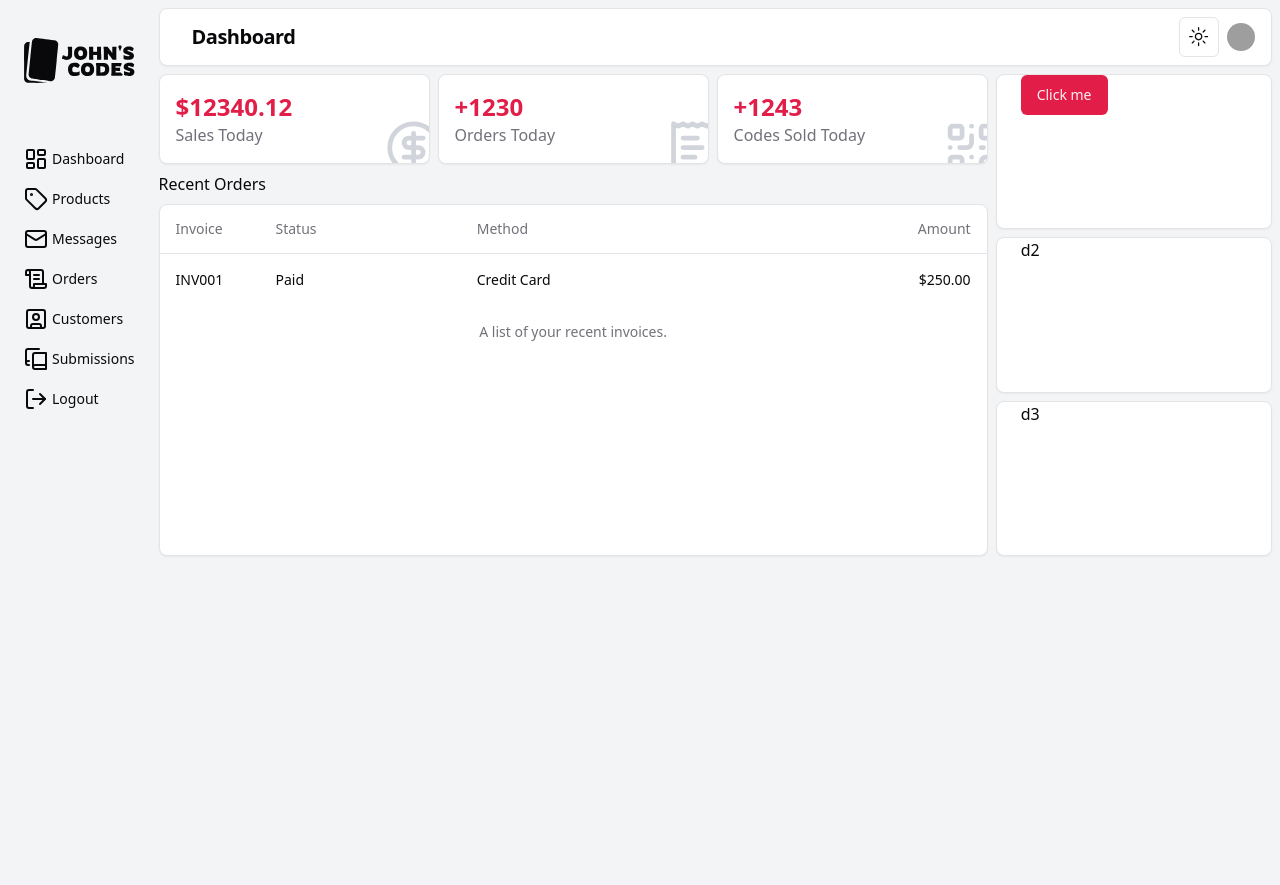
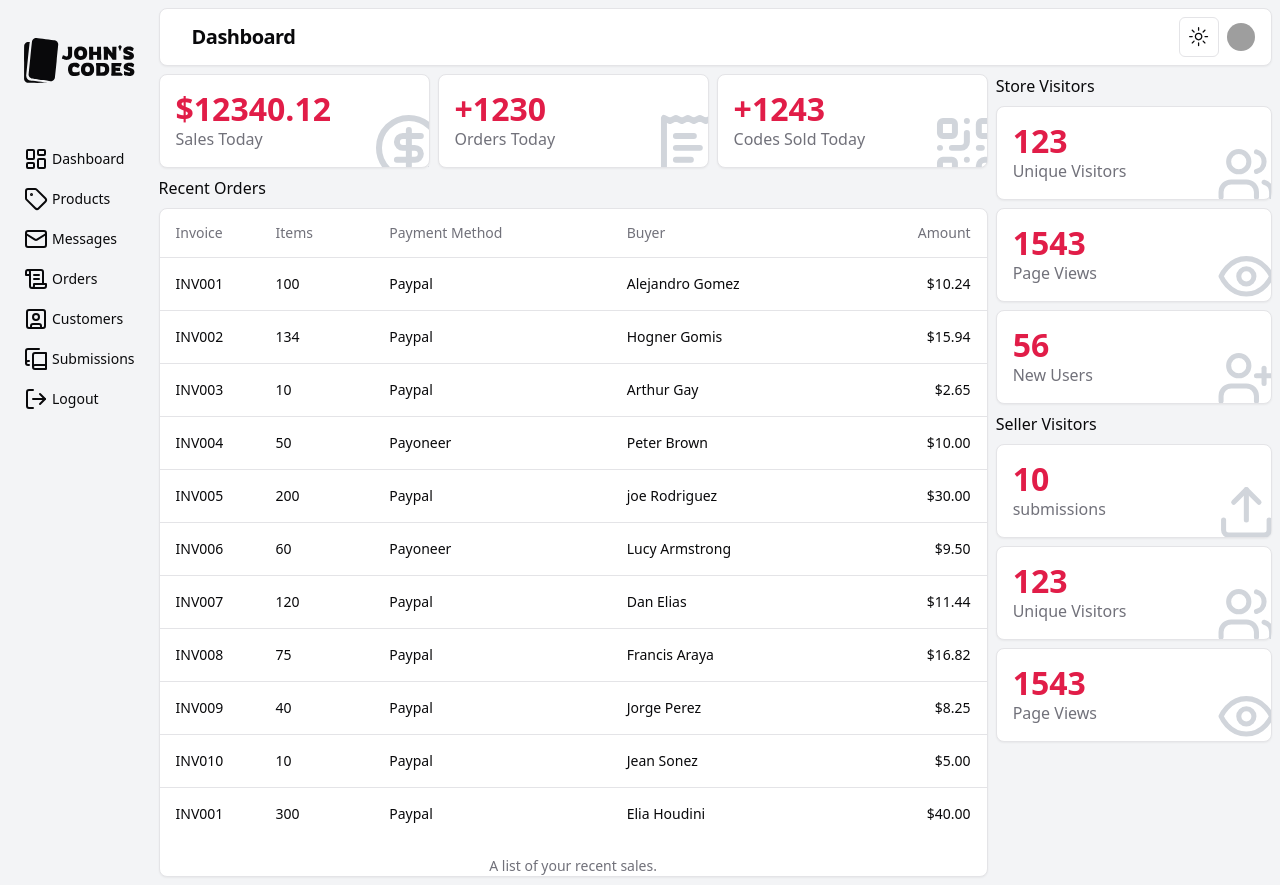
Before and after one commit to betajohn/eCommerce-Admin-Dashboard, a Next.js app: page /admin in a window 1280 px wide. Before the commit the page ends 800 px from the top, so only its background shows below. Built offline with nearby package versions, Linux system fonts and the light colour scheme; grey boxes are pictures that could not be loaded.

Commit message:
Complete dashboard tab

```diff
--- a/src/components/admin/DBBody.tsx
+++ b/src/components/admin/DBBody.tsx
@@ -9,6 +9,8 @@ import {
 import TopThree from '@/components/admin/dashboard/TopThree';
 import RecentOrders from '@/components/admin/dashboard/RecentOrders';
 import { Button } from '@/components/ui/button';
+import StoreViews from '@/components/admin/dashboard/StoreViews';
+import SellerViews from '@/components/admin/dashboard/SellerViews';
 
 export default function DBBody() {
   return (
@@ -24,17 +26,10 @@ export default function DBBody() {
       </div>
       {/*4th column */}
       <div className="w-full h-full flex flex-col gap-2">
-        <Card className="w-full aspect-video">
-          <CardContent>
-            <Button>Click me</Button>
-          </CardContent>
-        </Card>
-        <Card className="w-full aspect-video">
-          <CardContent>d2</CardContent>
-        </Card>
-        <Card className="w-full aspect-video">
-          <CardContent>d3</CardContent>
-        </Card>
+        <span>Store Visitors</span>
+        <StoreViews />
+        <span>Seller Visitors</span>
+        <SellerViews />
       </div>
     </div>
   );
--- a/src/components/admin/dashboard/RecentOrders.tsx
+++ b/src/components/admin/dashboard/RecentOrders.tsx
@@ -8,28 +8,120 @@ import {
   TableRow,
 } from '@/components/ui/table';
 
+interface order {
+  invoice: string;
+  items: number;
+  payment: 'Paypal' | 'Payoneer' | 'Webpay';
+  buyer: string;
+  amount: string;
+}
+
+const orders: order[] = [
+  {
+    invoice: 'INV001',
+    items: 100,
+    payment: 'Paypal',
+    buyer: 'Alejandro Gomez',
+    amount: '$10.24',
+  },
+  {
+    invoice: 'INV002',
+    items: 134,
+    payment: 'Paypal',
+    buyer: 'Hogner Gomis',
+    amount: '$15.94',
+  },
+  {
+    invoice: 'INV003',
+    items: 10,
+    payment: 'Paypal',
+    buyer: 'Arthur Gay',
+    amount: '$2.65',
+  },
+  {
+    invoice: 'INV004',
+    items: 50,
+    payment: 'Payoneer',
+    buyer: 'Peter Brown',
+    amount: '$10.00',
+  },
+  {
+    invoice: 'INV005',
+    items: 200,
+    payment: 'Paypal',
+    buyer: 'joe Rodriguez',
+    amount: '$30.00',
+  },
+  {
+    invoice: 'INV006',
+    items: 60,
+    payment: 'Payoneer',
+    buyer: 'Lucy Armstrong',
+    amount: '$9.50',
+  },
+  {
+    invoice: 'INV007',
+    items: 120,
+    payment: 'Paypal',
+    buyer: 'Dan Elias',
+    amount: '$11.44',
+  },
+  {
+    invoice: 'INV008',
+    items: 75,
+    payment: 'Paypal',
+    buyer: 'Francis Araya',
+    amount: '$16.82',
+  },
+  {
+    invoice: 'INV009',
+    items: 40,
+    payment: 'Paypal',
+    buyer: 'Jorge Perez',
+    amount: '$8.25',
+  },
+  {
+    invoice: 'INV010',
+    items: 10,
+    payment: 'Paypal',
+    buyer: 'Jean Sonez',
+    amount: '$5.00',
+  },
+  {
+    invoice: 'INV001',
+    items: 300,
+    payment: 'Paypal',
+    buyer: 'Elia Houdini',
+    amount: '$40.00',
+  },
+];
+
 export default function RecentOrders() {
   return (
     <div className="w-full h-full flex flex-col items-start justify-center gap-2">
       <div className="">Recent Orders</div>
       <div className="w-full h-full rounded-lg border bg-card text-card-foreground shadow-sm">
         <Table>
-          <TableCaption>A list of your recent invoices.</TableCaption>
+          <TableCaption>A list of your recent sales.</TableCaption>
           <TableHeader>
             <TableRow>
               <TableHead className="w-[100px]">Invoice</TableHead>
-              <TableHead>Status</TableHead>
-              <TableHead>Method</TableHead>
+              <TableHead>Items</TableHead>
+              <TableHead>Payment Method</TableHead>
+              <TableHead>Buyer</TableHead>
               <TableHead className="text-right">Amount</TableHead>
             </TableRow>
           </TableHeader>
           <TableBody>
-            <TableRow>
-              <TableCell className="font-medium">INV001</TableCell>
-              <TableCell>Paid</TableCell>
-              <TableCell>Credit Card</TableCell>
-              <TableCell className="text-right">$250.00</TableCell>
-            </TableRow>
+            {orders.map((ord) => (
+              <TableRow key={ord.invoice}>
+                <TableCell className="font-medium">{ord.invoice}</TableCell>
+                <TableCell>{ord.items}</TableCell>
+                <TableCell>{ord.payment}</TableCell>
+                <TableCell>{ord.buyer}</TableCell>
+                <TableCell className="text-right">{ord.amount}</TableCell>
+              </TableRow>
+            ))}
           </TableBody>
         </Table>
       </div>
--- /dev/null
+++ b/src/components/admin/dashboard/SellerViews.tsx
@@ -0,0 +1,46 @@
+import { LucideIcon, Users, Eye, Upload } from 'lucide-react';
+
+interface SellerCard {
+  title: string;
+  value: number;
+  icon: LucideIcon;
+}
+
+const sellerCards: SellerCard[] = [
+  {
+    title: 'submissions',
+    value: 10,
+    icon: Upload,
+  },
+  {
+    title: 'Unique Visitors',
+    value: 123,
+    icon: Users,
+  },
+  {
+    title: 'Page Views',
+    value: 1543,
+    icon: Eye,
+  },
+];
+
+export default function SellerViews() {
+  return (
+    <>
+      {sellerCards.map((c) => (
+        <article
+          key={c.title}
+          className="relative rounded-lg border bg-card text-card-foreground shadow-sm w-full flex flex-col p-4"
+        >
+          <span className="text-primary font-semibold text-3xl sm:text-[clamp(1.5rem,_3vw,_2rem)]">
+            {c.value}
+          </span>
+          <h3 className="text-muted-foreground">{c.title}</h3>
+          <div className="absolute h-[60%] aspect-square object-cover bottom-0 right-0 overflow-hidden">
+            <c.icon className="w-[110%] h-[110%] text-gray-300 dark:text-gray-600" />
+          </div>
+        </article>
+      ))}
+    </>
+  );
+}
--- /dev/null
+++ b/src/components/admin/dashboard/StoreViews.tsx
@@ -0,0 +1,46 @@
+import { LucideIcon, Users, Eye, UserPlus } from 'lucide-react';
+
+interface VisitorCard {
+  title: string;
+  value: number;
+  icon: LucideIcon;
+}
+
+const visitorCards: VisitorCard[] = [
+  {
+    title: 'Unique Visitors',
+    value: 123,
+    icon: Users,
+  },
+  {
+    title: 'Page Views',
+    value: 1543,
+    icon: Eye,
+  },
+  {
+    title: 'New Users',
+    value: 56,
+    icon: UserPlus,
+  },
+];
+
+export default function StoreViews() {
+  return (
+    <>
+      {visitorCards.map((c) => (
+        <article
+          key={c.title}
+          className="relative rounded-lg border bg-card text-card-foreground shadow-sm w-full flex flex-col p-4"
+        >
+          <span className="text-primary font-semibold text-3xl sm:text-[clamp(1.5rem,_3vw,_2rem)]">
+            {c.value}
+          </span>
+          <h3 className="text-muted-foreground">{c.title}</h3>
+          <div className="absolute h-[60%] aspect-square object-cover bottom-0 right-0 overflow-hidden">
+            <c.icon className="w-[110%] h-[110%] text-gray-300 dark:text-gray-600" />
+          </div>
+        </article>
+      ))}
+    </>
+  );
+}
--- a/src/components/admin/dashboard/TopThree.tsx
+++ b/src/components/admin/dashboard/TopThree.tsx
@@ -43,9 +43,11 @@ export default function TopThree() {
           key={c.title}
           className="relative rounded-lg border bg-card text-card-foreground shadow-sm w-full flex flex-col p-4"
         >
-          <span className="text-2xl text-primary font-semibold">{c.value}</span>
+          <span className="text-primary font-semibold text-3xl sm:text-[clamp(1.5rem,_3vw,_2rem)]">
+            {c.value}
+          </span>
           <h3 className="text-muted-foreground">{c.title}</h3>
-          <div className="absolute h-[50%] aspect-square object-cover bottom-0 right-0 overflow-hidden">
+          <div className="absolute h-[60%] aspect-square object-cover bottom-0 right-0 overflow-hidden">
             <c.icon className="w-[130%] h-[130%] text-gray-300 dark:text-gray-600" />
           </div>
         </article>
```
Also changed, not shown: 1 other file (tests, documents, lock files or other folders).
